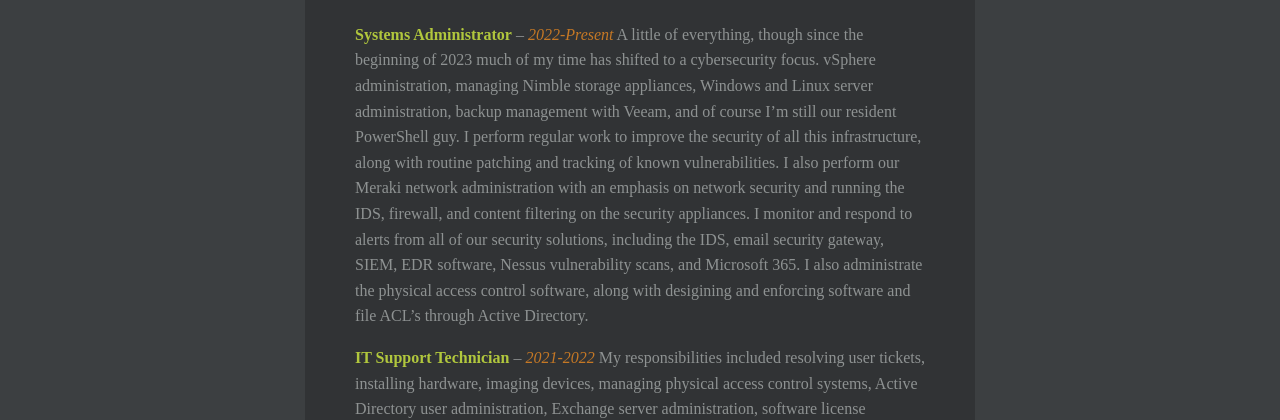
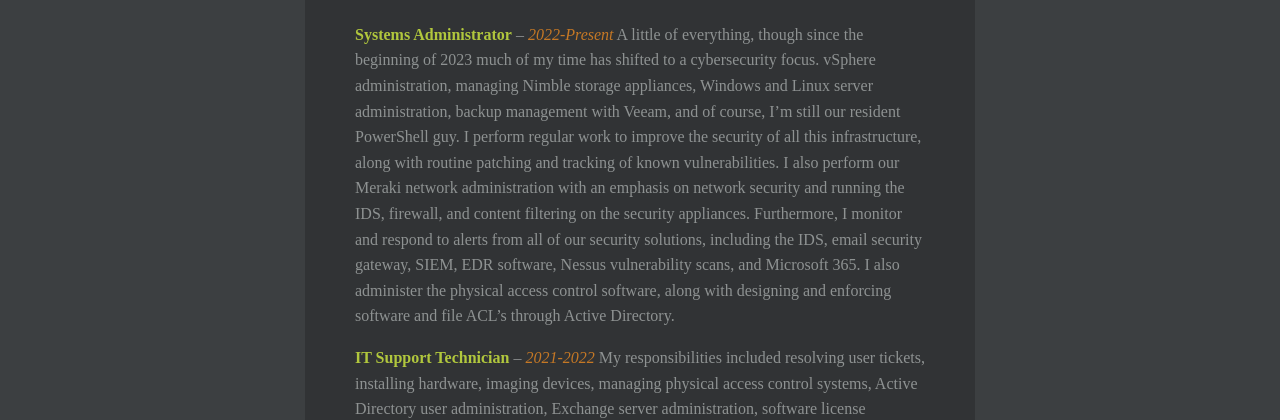
Before and after one commit to noUsernamesLef7/noUsernamesLef7.github.io, a Jekyll site: the page built from index.md, in a window 1280 px wide and 900 px high. Shown: the part 415-835 px from the top of the window. Built offline with Jekyll 4.4.1, drawn with Linux system fonts in a browser that asks for light colours; some of the changed text lies outside the part shown.

Commit message:
Fix a few typos

```diff
--- a/index.md
+++ b/index.md
@@ -12,7 +12,7 @@ I'm a Salt Lake City based IT professional and Cybersecurity student. I love lea
 
 ## Recent Experience
 ### [Castle & Cooke Mortgage](https://castlecookemortgage.com)
-> **Systems Administrator** -- *2022-Present* A little of everything, though since the beginning of 2023 much of my time has shifted to a cybersecurity focus. vSphere administration, managing Nimble storage appliances, Windows and Linux server administration, backup management with Veeam, and of course I'm still our resident PowerShell guy. I perform regular work to improve the security of all this infrastructure, along with routine patching and tracking of known vulnerabilities. I also perform our Meraki network administration with an emphasis on network security and running the IDS, firewall, and content filtering on the security appliances. I monitor and respond to alerts from all of our security solutions, including the IDS, email security gateway, SIEM, EDR software, Nessus vulnerability scans, and Microsoft 365. I also administrate the physical access control software, along with desigining and enforcing software and file ACL's through Active Directory.
+> **Systems Administrator** -- *2022-Present* A little of everything, though since the beginning of 2023 much of my time has shifted to a cybersecurity focus. vSphere administration, managing Nimble storage appliances, Windows and Linux server administration, backup management with Veeam, and of course, I'm still our resident PowerShell guy. I perform regular work to improve the security of all this infrastructure, along with routine patching and tracking of known vulnerabilities. I also perform our Meraki network administration with an emphasis on network security and running the IDS, firewall, and content filtering on the security appliances. Furthermore, I monitor and respond to alerts from all of our security solutions, including the IDS, email security gateway, SIEM, EDR software, Nessus vulnerability scans, and Microsoft 365. I also administer the physical access control software, along with designing and enforcing software and file ACL's through Active Directory.
 
 > **IT Support Technician** -- *2021-2022* My responsibilities included resolving user tickets, installing hardware, imaging devices, managing physical access control systems, Active Directory user administration, Exchange server administration, software license provisioning, and VOIP system administration.
 
```
Also changed, not shown: other parts of index.md (+1 -1 lines).
